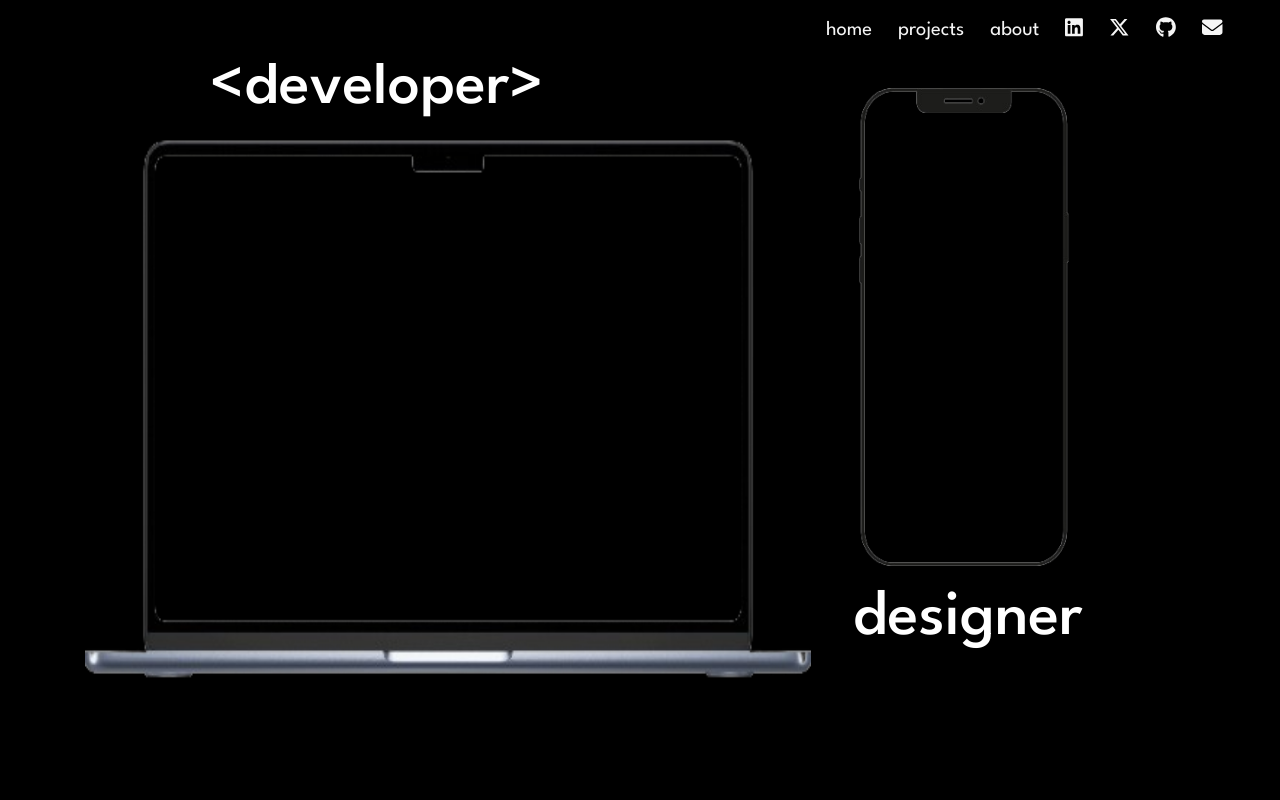
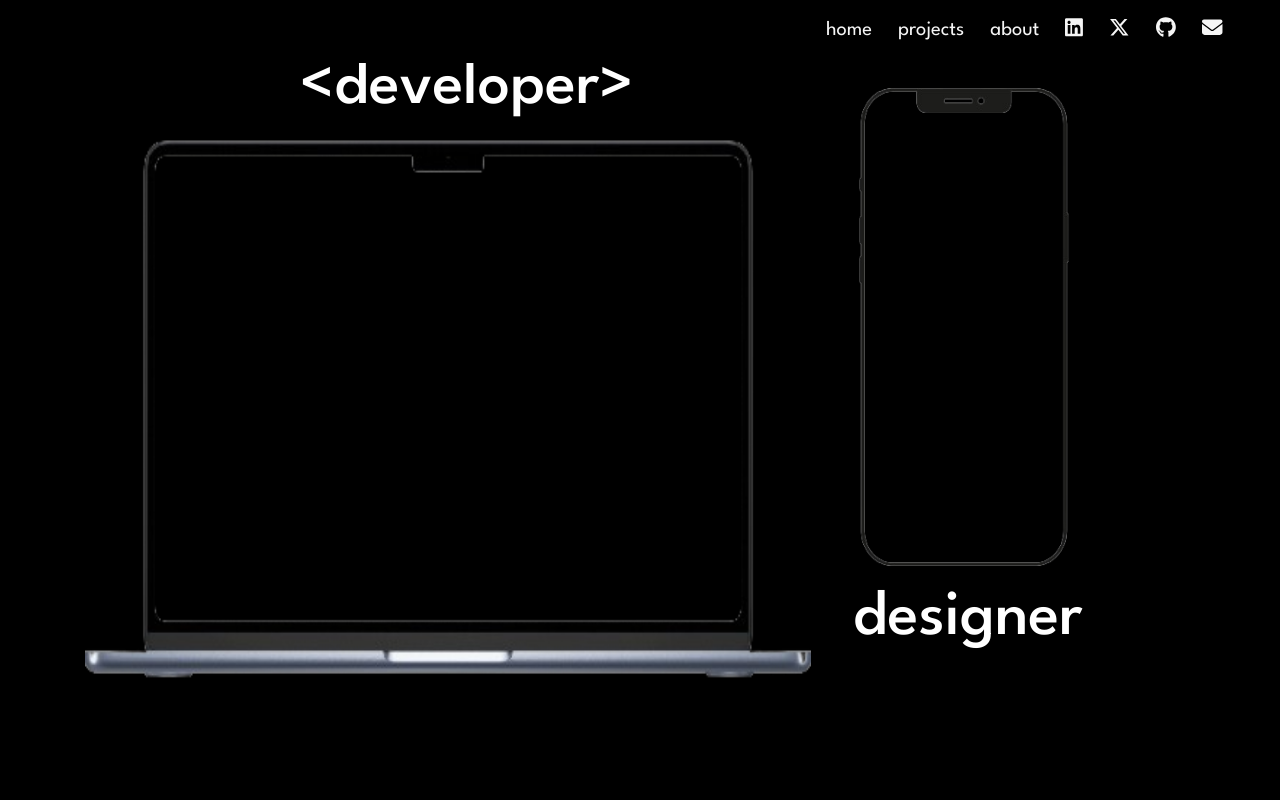
Before and after one commit to DanejSakshi13/react-portfolio, a React (Create React App) app: page / in a window 1280 px wide. Shown: the top 800 px of the page. Built offline with nearby package versions, Linux system fonts and the light colour scheme.

Commit message:
changed margin

```diff
--- a/src/components/Home.css
+++ b/src/components/Home.css
@@ -24,7 +24,7 @@
     font-weight :500;
     text-align: left;
     z-index: 2;
-    margin-left: 210px;
+    margin-left: 300px;
 }
 
 .developer{
```
